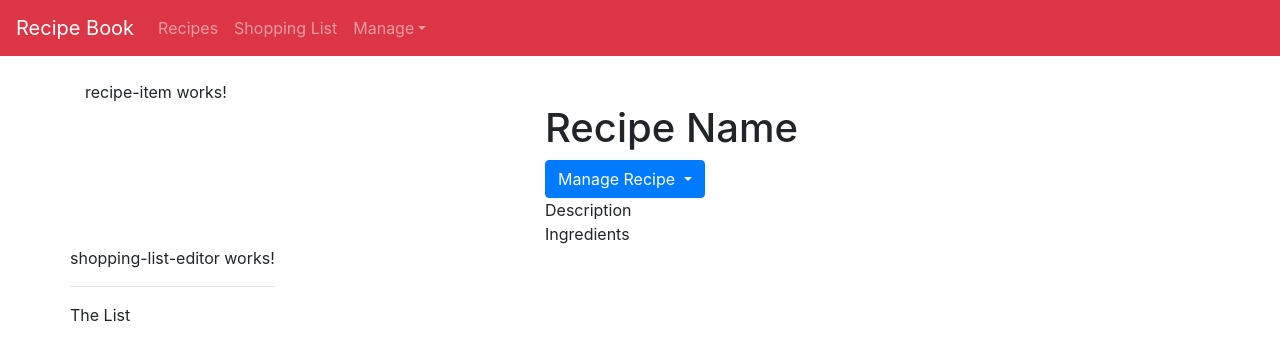
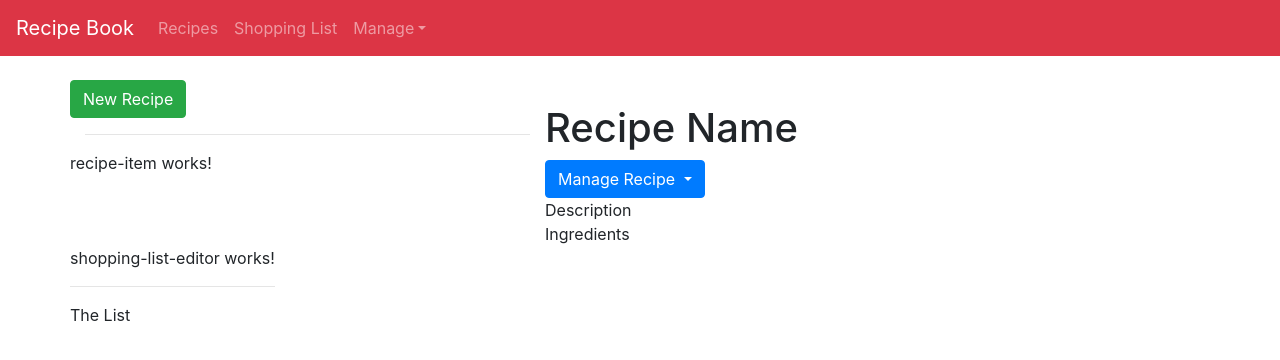
Before and after one commit to marqgray/angular-example-recipe-shopping-app, an Angular app: page / in a window 1280 px wide. Shown: the top 360 px of the page. Built offline with nearby package versions, Linux system fonts and the light colour scheme.

Commit message:
Added the details we are going to need for the recipe list

```diff
--- a/src/app/recipe-book/recipe-list/recipe-list.component.html
+++ b/src/app/recipe-book/recipe-list/recipe-list.component.html
@@ -1 +1,20 @@
-<app-recipe-item></app-recipe-item>
+<div class="row">
+  <div class="col-xs-12">
+    <button class="btn btn-success">New Recipe</button>
+  </div>
+</div>
+<hr>
+<div class="row">
+  <div class="col-xs-12">
+    <a *ngFor="let recipe of recipes" class="list-group-item clearfix" href="#" style="margin-bottom: 10px">
+      <div class="pull-left">
+        <h4 class="list-group-item-heading">{{ recipe.name }}</h4>
+        <p class="list-group-item-text">{{ recipe.description }}</p>
+      </div>
+      <span class="pull-right">
+        <img [alt]="recipe.name" [src]="recipe.imagePath" class="img-fluid" style="max-width: 200px; height: auto">
+      </span>
+    </a>
+    <app-recipe-item></app-recipe-item>
+  </div>
+</div>
```
